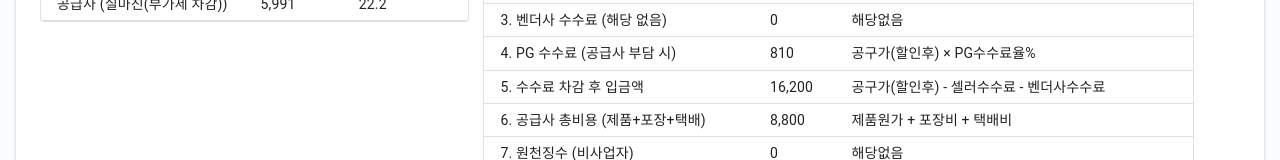
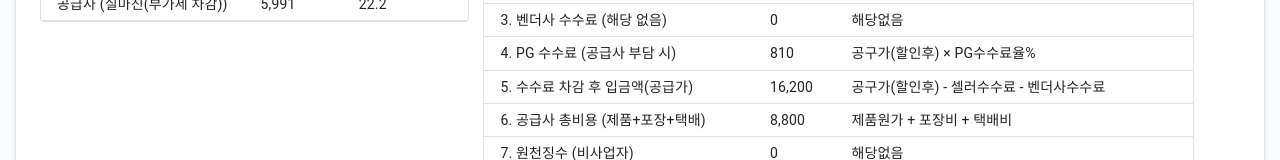
Before and after one commit to keunbro-ctr/gongu-margin-calc-react, a React (Create React App) app: page / in a window 1280 px wide. Shown: the part 1107-1267 px from the top of the page. Built offline with nearby package versions, Linux system fonts and the light colour scheme.

Commit message:
Update item description for income after fees

```diff
--- a/src/App.js
+++ b/src/App.js
@@ -51,7 +51,7 @@ function createResultTable(
     { 항목: "2. 셀러 수수료 (회계상 비용 기준)", "금액(원)": Math.round(셀러_회계상_비용), 계산식: "공구가(할인후) × 셀러수수료율%" },
     { 항목: is_벤더사거래 ? "3. 벤더사 수수료" : "3. 벤더사 수수료 (해당 없음)", "금액(원)": Math.round(vendor_fee), 계산식: is_벤더사거래 ? "공구가(할인후) × 벤더수수료율%" : "해당없음" },
     { 항목: "4. PG 수수료 (공급사 부담 시)", "금액(원)": Math.round(pg_fee), 계산식: 결제주체 === "공급사" ? "공구가(할인후) × PG수수료율%" : "해당없음" },
-    { 항목: "5. 수수료 차감 후 입금액", "금액(원)": Math.round(supplier_income_before_expense), 계산식: "공구가(할인후) - 셀러수수료 - 벤더사수수료" },
+    { 항목: "5. 수수료 차감 후 입금액(공급가)", "금액(원)": Math.round(supplier_income_before_expense), 계산식: "공구가(할인후) - 셀러수수료 - 벤더사수수료" },
     { 항목: "6. 공급사 총비용 (제품+포장+택배)", "금액(원)": supplier_costs, 계산식: "제품원가 + 포장비 + 택배비" },
     { 항목: "7. 원천징수 (비사업자)", "금액(원)": Math.round(셀러_원천징수), 계산식: (!공급사PG부담시_셀러사업자 && !is_벤더사거래 && 결제주체 === "공급사") ? "셀러수수료(세전) × 3.3%" : "해당없음" },
     { 항목: "8. 부가세 (VAT)", "금액(원)": Math.round(vat), 계산식: (taxable_base > 0) ? "(수수료차감 후 입금액 - PG수수료 - 공급사총비용) ÷ 11" : "0" },
```
